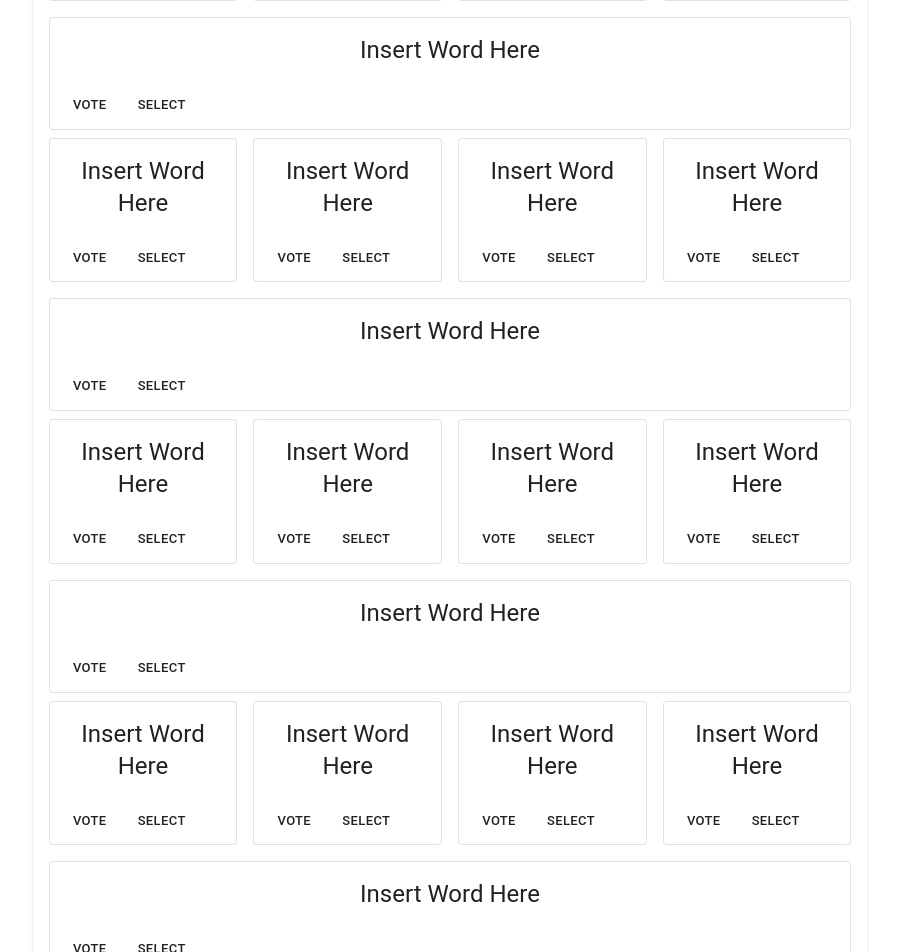
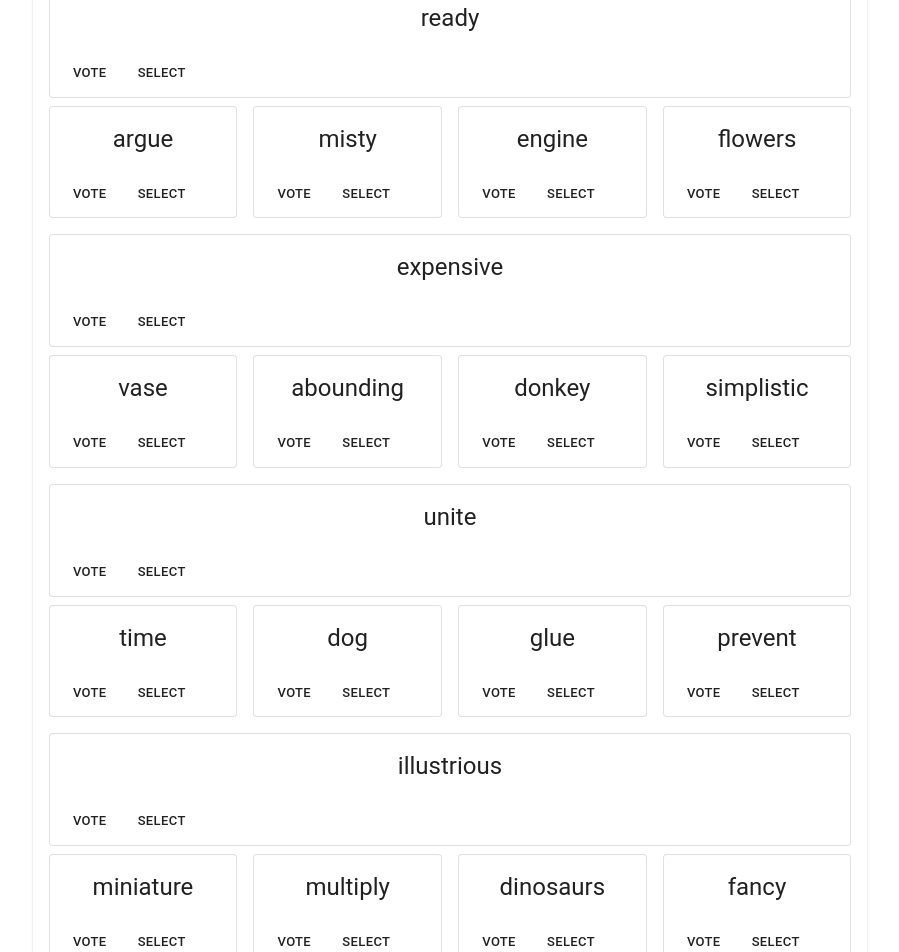
Before and after one commit to Steven-Nguyen-T/Recoil-Codenames, a React (Create React App) app: page / in a window 1280 px wide. Shown: the part 240-1192 px from the top of the page, without its empty margins (190-1089 px from the left). Built offline with nearby package versions, Linux system fonts and the light colour scheme.

Commit message:
gameboard styling update

```diff
--- a/src/components/GameBoard/gameBoardContainer.js
+++ b/src/components/GameBoard/gameBoardContainer.js
@@ -30,37 +30,33 @@ export default function GameBoardContainer() {
 
   const [spacing, setSpacing] = React.useState(2);
 
-  const handleChange = (event) => {
-    setSpacing(Number(event.target.value));
-  };
-
   // generate an array with 25 tiles
   const [gameBoard, setGameBoard] = useState([
-    1,
-    2,
-    3,
-    4,
-    5,
-    6,
-    7,
-    8,
-    9,
-    10,
-    11,
-    12,
-    13,
-    14,
-    15,
-    16,
-    17,
-    18,
-    19,
-    20,
-    21,
-    22,
-    23,
-    24,
-    25,
+    "flock",
+    "known",
+    "lethal",
+    "song",
+    "ready",
+    "argue",
+    "misty",
+    "engine",
+    "flowers",
+    "expensive",
+    "vase",
+    "abounding",
+    "donkey",
+    "simplistic",
+    "unite",
+    "time",
+    "dog",
+    "glue",
+    "prevent",
+    "illustrious",
+    "miniature",
+    "multiply",
+    "dinosaurs",
+    "fancy",
+    "stupid",
   ]);
 
   return (
@@ -69,35 +65,35 @@ export default function GameBoardContainer() {
         <Grid container justify="center" spacing={spacing}>
           {gameBoard.slice(0, 5).map((value) => (
             <Grid key={value} xs item>
-              <GameTile />
+              <GameTile word={value} />
             </Grid>
           ))}
         </Grid>
         <Grid container justify="center" spacing={spacing}>
           {gameBoard.slice(5, 10).map((value) => (
             <Grid key={value} xs item>
-              <GameTile />
+              <GameTile word={value} />
             </Grid>
           ))}
         </Grid>
         <Grid container justify="center" spacing={spacing}>
           {gameBoard.slice(10, 15).map((value) => (
             <Grid key={value} xs item>
-              <GameTile />
+              <GameTile word={value} />
             </Grid>
           ))}
         </Grid>
         <Grid container justify="center" spacing={spacing}>
           {gameBoard.slice(15, 20).map((value) => (
             <Grid key={value} xs item>
-              <GameTile />
+              <GameTile word={value} />
             </Grid>
           ))}
         </Grid>
         <Grid container justify="center" spacing={spacing}>
           {gameBoard.slice(20, 25).map((value) => (
             <Grid key={value} xs item>
-              <GameTile />
+              <GameTile word={value} />
             </Grid>
           ))}
         </Grid>
--- a/src/components/GameBoard/gameTile.js
+++ b/src/components/GameBoard/gameTile.js
@@ -25,7 +25,7 @@ const useStyles = makeStyles({
   },
 });
 
-export default function GameTile() {
+export default function GameTile({ word }) {
   const classes = useStyles();
   const bull = <span className={classes.bullet}>•</span>;
 
@@ -40,7 +40,7 @@ export default function GameTile() {
           Word of the Day
         </Typography> */}
         <Typography variant="h5" component="h2">
-          Insert Word Here
+          {word}
         </Typography>
       </CardContent>
       <CardActions>
--- a/src/recoil/atoms.js
+++ b/src/recoil/atoms.js
@@ -7,6 +7,11 @@ export const gameBoardState = atom({
   },
 });
 
+// State for each atom: dynamically create 25 on render
+// word
+// team color
+// isSelected
+
 // Team Side State
 
 // General Game Logic State
```
